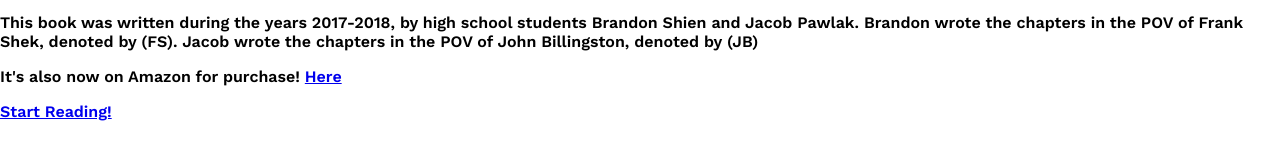
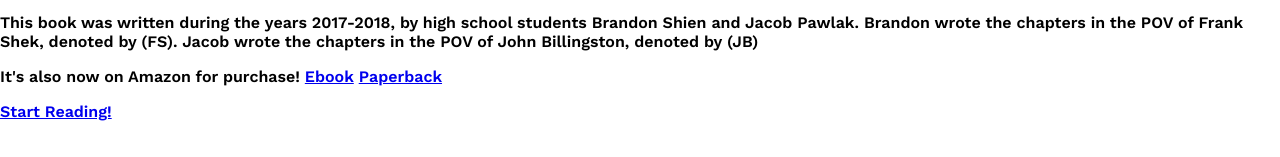
Before and after one commit to brandoshien/brandoshien.github.io, a plain HTML site: page index.htm in a window 1280 px wide. Shown: the part 166-323 px from the top of the page. Drawn offline with nearby package versions, Linux system fonts and the light colour scheme.

Commit message:
More plug

```diff
--- a/index.htm
+++ b/index.htm
@@ -27,7 +27,7 @@
 
 <p>On this website you can read the novel <i>Two Greedy Guys get Miffed</i> or learn about the authors Brandon Shien and Jacob Pawlak.</p>
 <p>This book was written during the years 2017-2018, by high school students Brandon Shien and Jacob Pawlak. Brandon wrote the chapters in the POV of Frank Shek, denoted by (FS). Jacob wrote the chapters in the POV of John Billingston, denoted by (JB)</p>
-<p>It's also now on Amazon for purchase!&nbsp;<a href="https://www.amazon.com/dp/B07L9LBLY3">Here</a></p>
+<p>It's also now on Amazon for purchase!&nbsp;<a href="https://www.amazon.com/dp/B07L9LBLY3">Ebook</a>&nbsp;<a href=https://www.amazon.com/dp/1791505406>Paperback</a></p>
 <a href="chapter1.htm">Start Reading!</a>
 
 </body>
```
